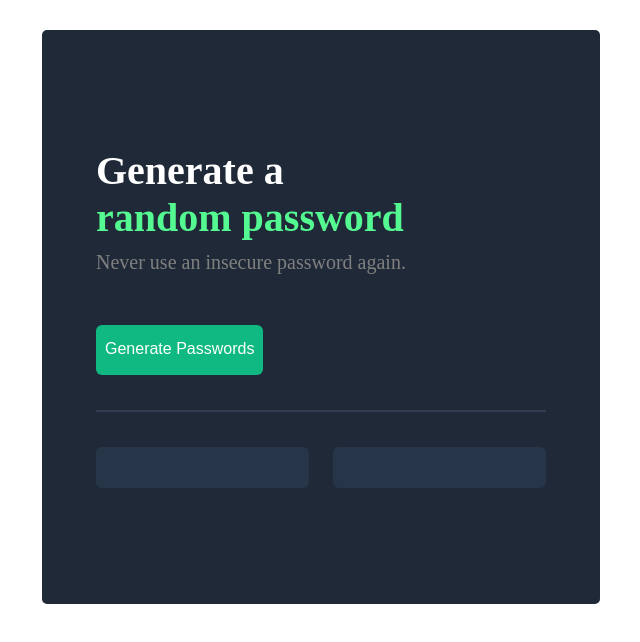
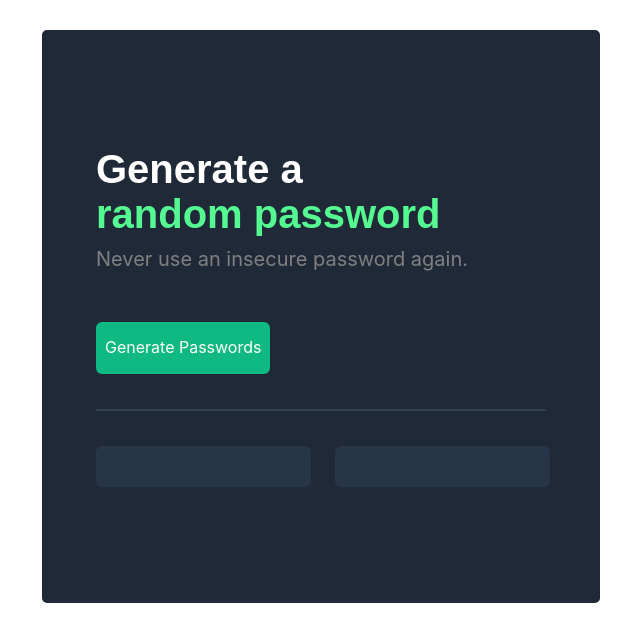
Before and after one commit to pro0pegasus/Password_Generator, a website built with Vite: page index.html in a window 1280 px wide. Shown: the whole page, without its empty margins (319-959 px from the left). Built offline with nearby package versions, Linux system fonts and the light colour scheme.

Commit message:
Update adding fonts

```diff
--- a/index.css
+++ b/index.css
@@ -15,6 +15,7 @@ body {
     color: white;
     font-size: 40px;
     margin: 115px 0 0 0;
+    font-family: Karla, sans-serif;
 }
 
 #colored-text {
@@ -25,6 +26,7 @@ p {
     margin: 10px 0 51px 0;
     color: grey;
     font-size: 20px;
+    font-family: inter, sans-serif;
 }
 
 .generate-button {
@@ -34,7 +36,7 @@ p {
     border: none;
     border-radius: 6px;
     font-size: 16px;
-    font-weight: 500;
+    font-family: inter, sans-serif;
 }
 
 #line {
@@ -51,8 +53,8 @@ p {
     background-color: #273549;
     color: #55F991;
     font-size: 16px;
-    font-size: 500;
     margin-bottom: 114px;
+    font-family: inter, sans-serif;
 }
 
 .passwords {
```
